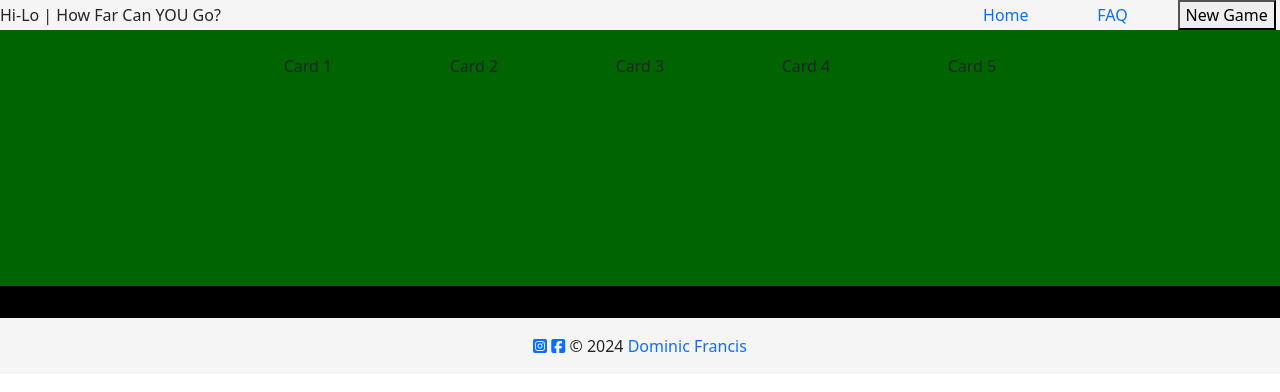
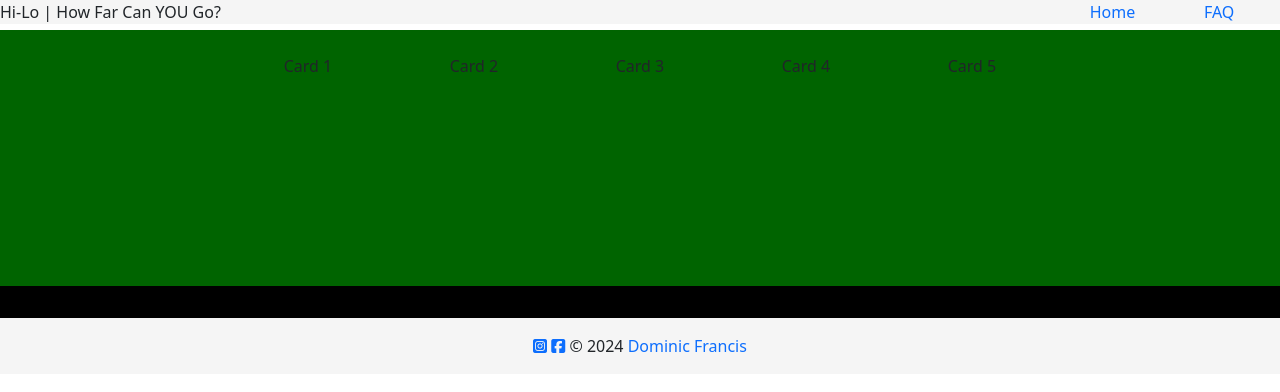
Before and after one commit to dvfrancis/hi-lo-card-game, a plain HTML site: page game.html in a window 1280 px wide. Drawn offline with nearby package versions, Linux system fonts and the light colour scheme; no server answers; a web font is replaced by a local one.

Commit message:
refactor: remove New Game button from game.html and adjust header spacing

```diff
--- a/assets/scripts/game.js
+++ b/assets/scripts/game.js
@@ -428,10 +428,6 @@ function continueGame(status) {
   }
 }
 
-// Start a new game
-let newGameBtn = document.getElementById("new-game");
-newGameBtn.addEventListener("click", shuffleCards);
-
 /**
  * Start a new round
  */
--- a/game.html
+++ b/game.html
@@ -30,7 +30,7 @@
   <!-- Header / Navigation -->
   <header id="header" class="container-fluid fixed-top">
     <div class="row">
-      <div class="col-9 col-sm-9 col-md-9 col-lg-9 d-flex align-items-center justify-content-start">
+      <div class="col-10 col-sm-10 col-md-10 col-lg-10 d-flex align-items-center justify-content-start">
         <span id="title">Hi-Lo | How Far Can YOU Go?</span>
       </div>
       <div class="col-1 col-sm-1 col-md-1 col-lg-1 d-flex align-items-center justify-content-center">
@@ -38,9 +38,6 @@
       </div>
       <div class="col-1 col-sm-1 col-md-1 col-lg-1 d-flex align-items-center justify-content-center">
         <a id="nav" href="faq.html">FAQ</a>
-      </div>
-      <div class="col-1 col-sm-1 col-md-1 col-lg-1 d-flex align-items-center justify-content-center">
-        <button type="submit" id="new-game">New Game</button>
       </div>
     </div>
   </header>
```
Also changed, not shown: faq.html (+1 -2 lines).
